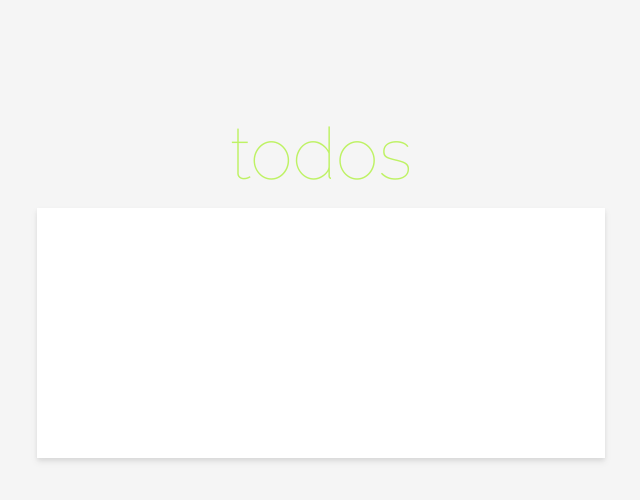
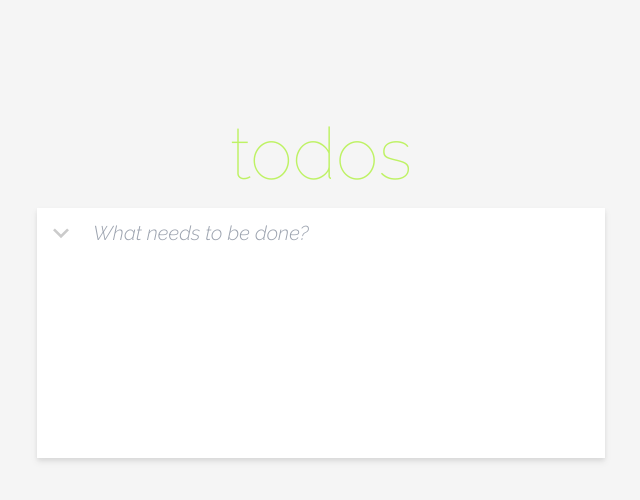
Before and after one commit to Ferenandios/seoul, a React (Vite) app: page / in a window 1280 px wide. Shown: the top 500 px of the page, without its empty margins (319-959 px from the left). Built offline with nearby package versions, Linux system fonts and the light colour scheme.

Commit message:
Added input-component & new styles

```diff
--- a/src/components/Box/Box.tsx
+++ b/src/components/Box/Box.tsx
@@ -1,10 +1,13 @@
 import { FC } from "react";
 import styles from "./Box.module.css";
+import Input from "./Input/Input";
 
 const Box: FC = (): JSX.Element => {
   return (
     <>
-      <div className={styles.inner}></div>
+      <div className={styles.inner}>
+        <Input />
+      </div>
     </>
   );
 };
```
